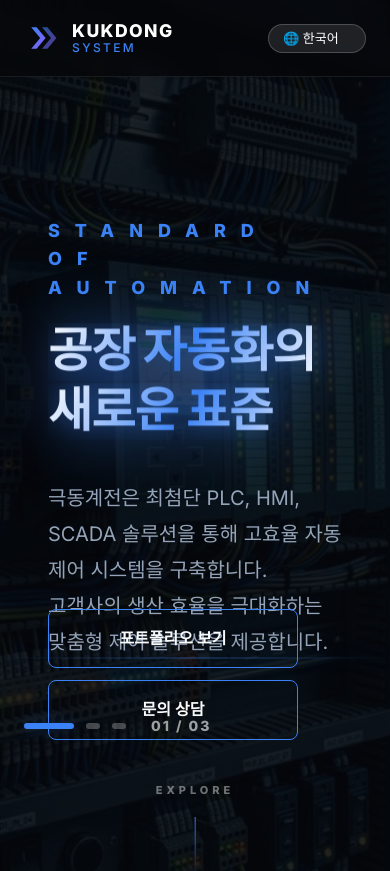
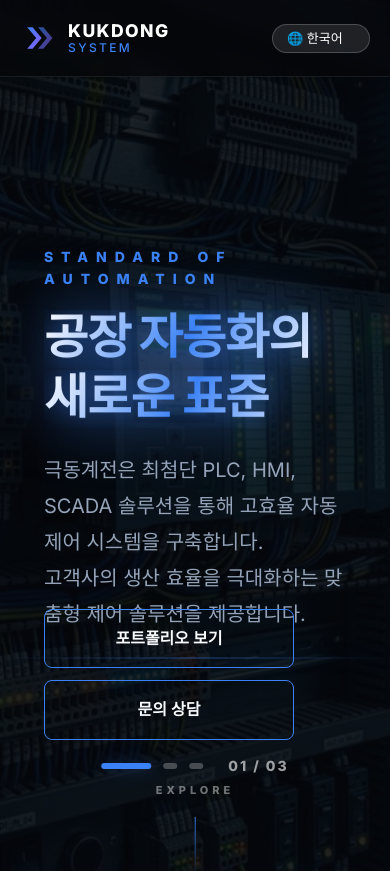
Before and after one commit to kukdongSystem/kukdongsystem, a Next.js app: page / in a window 390 px wide. Shown: the top 871 px of the page. Built offline with nearby package versions, Linux system fonts and the light colour scheme.

Commit message:
UI: Improve mobile responsiveness (hero section text & navbar spacing)

```diff
--- a/src/app/globals.css
+++ b/src/app/globals.css
@@ -61,6 +61,12 @@ h1, h2, h3, h4 {
   max-width: 1200px;
   margin: 0 auto;
   padding: 0 24px;
+}
+
+@media (max-width: 768px) {
+  .container {
+    padding: 0 20px;
+  }
 }
 
 /* Buttons */
@@ -337,10 +343,30 @@ nav .container {
 .hero-title {
   white-space: pre-line;
   font-size: 5.8rem;
-  line-height: 1.25;
+  line-height: 1.15;
   margin-bottom: 40px !important;
   opacity: 1;
   width: 100%;
+}
+
+@media (max-width: 992px) {
+  .hero-title {
+    font-size: 4rem;
+  }
+}
+
+@media (max-width: 768px) {
+  .hero-title {
+    font-size: 2.8rem;
+    margin-bottom: 24px !important;
+  }
+}
+
+@media (max-width: 480px) {
+  .hero-title {
+    font-size: 2.2rem;
+    line-height: 1.3;
+  }
 }
 
 .hero-title-line {
@@ -400,6 +426,17 @@ nav .container {
   100% { opacity: 1; letter-spacing: 15px; transform: translateX(0); }
 }
 
+@media (max-width: 768px) {
+  .hero-subtitle {
+    font-size: 14px;
+    letter-spacing: 8px;
+  }
+  @keyframes subtitle-tracking {
+    0% { opacity: 0; letter-spacing: 0px; transform: translateX(30px); }
+    100% { opacity: 1; letter-spacing: 8px; transform: translateX(0); }
+  }
+}
+
 .hero-description {
   white-space: pre-line;
   font-size: 1.4rem;
@@ -416,13 +453,19 @@ nav .container {
 
 .hero-btns-persistent {
   position: absolute;
-  top: calc(50% + 200px);
+  top: 70%;
   left: 24px;
   display: flex;
   gap: 20px;
-  width: 100%;
+  width: calc(100% - 48px);
   animation: fadeInUp 1s ease forwards 1s;
   z-index: 50;
+}
+
+@media (max-height: 700px) {
+  .hero-btns-persistent {
+    top: 65%;
+  }
 }
 
 @media (max-width: 992px) {
@@ -451,6 +494,14 @@ nav .container {
   align-items: center;
   gap: 25px;
   z-index: 200;
+}
+
+@media (max-width: 768px) {
+  .hero-indicators {
+    bottom: 40px;
+    left: 50%;
+    transform: translateX(-50%);
+  }
 }
 
 .indicator-bars {
```
